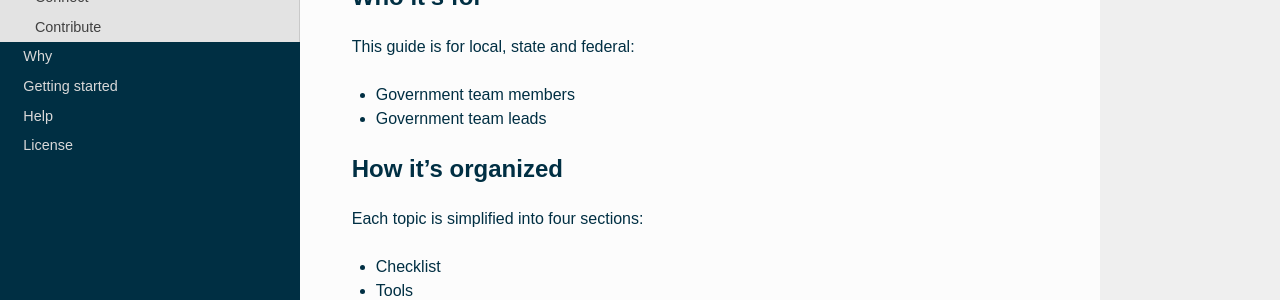
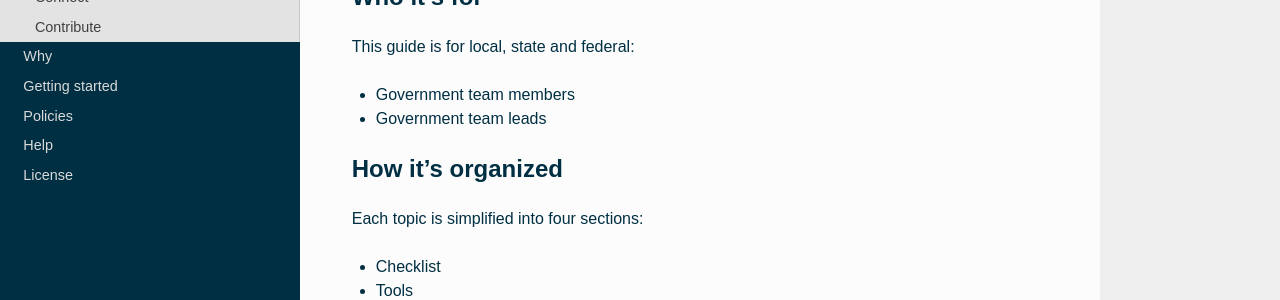
Before and after one commit to distributedgov/guide, an MkDocs documentation site: the page built from docs/README.md, in a window 1280 px wide. Shown: the part 244-544 px from the top of the page. Built offline with MkDocs 1.6.1, drawn with Linux system fonts in a browser that asks for light colours; nearby versions of some CDN libraries; old or Windows-style settings are respelled for this version of MkDocs.

Commit message:
Update mkdocs.yml

```diff
--- a/mkdocs.yml
+++ b/mkdocs.yml
@@ -12,5 +12,6 @@ pages:
     - Welcome: README.md
     - Why: why.md
     - Getting started: getting-started.md
+    - Policies: policies.md
     - Help: help.md
     - License: license-info.md
```
